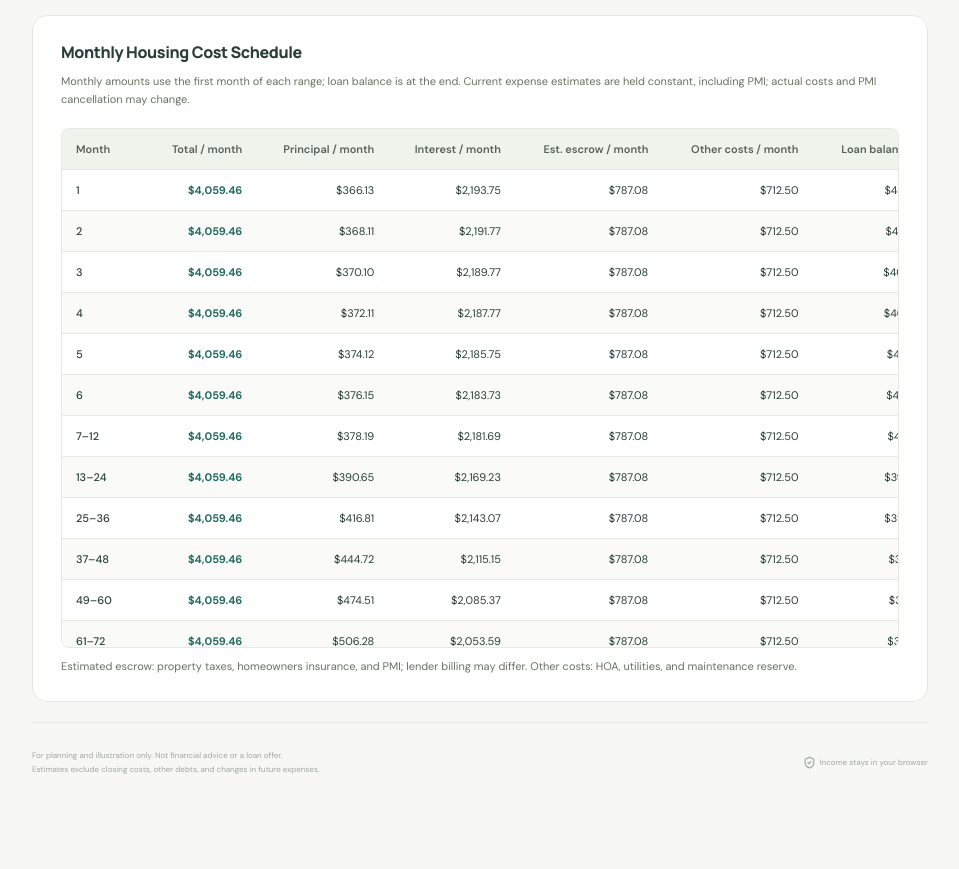
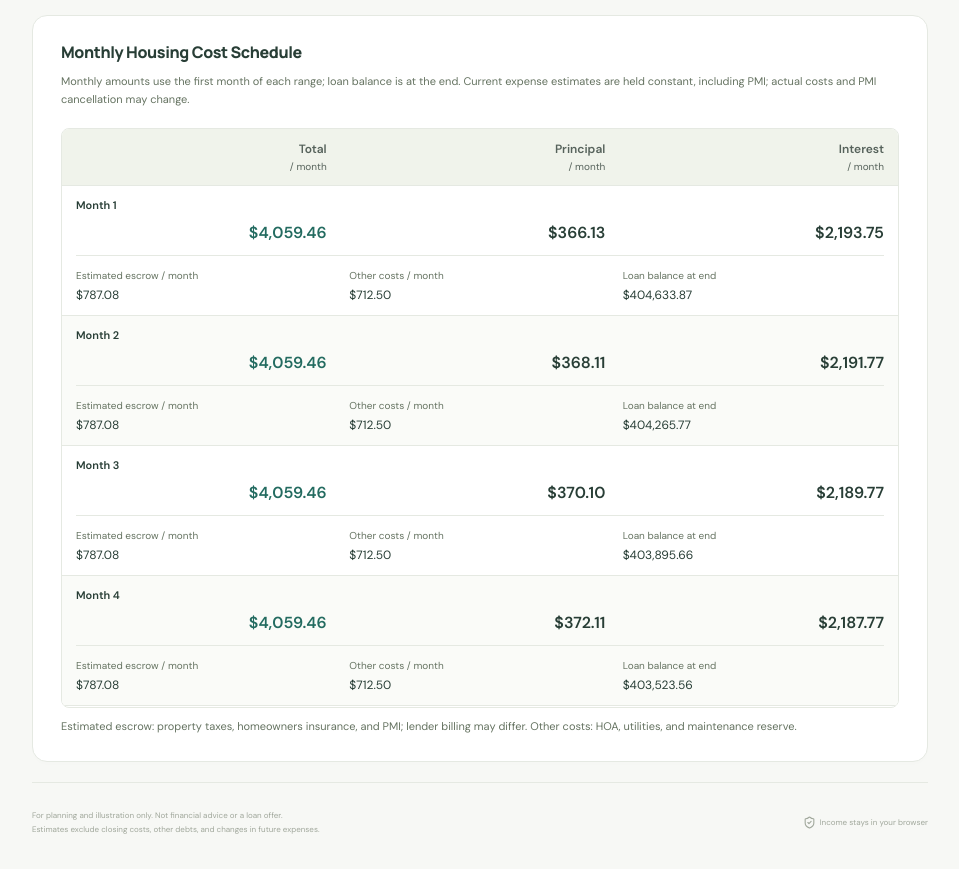
Before and after one commit to bishwashere/house-cost, a Next.js app: page / in a window 1280 px wide. Shown: the part 1920-2789 px from the top of the page, without its empty margins (160-1119 px from the left). Before the commit the page ends 2729 px from the top, so only its background shows below. Built offline with nearby package versions, Linux system fonts and the light colour scheme.

Commit message:
Fit housing schedule into three columns with expenses below

```diff
--- a/app/page.tsx
+++ b/app/page.tsx
@@ -150,11 +150,20 @@ export default function Calculator() {
           <p id="schedule-note" className="schedule-note">Monthly amounts use the first month of each range; loan balance is at the end. Current expense estimates are held constant, including PMI; actual costs and PMI cancellation may change.</p>
           <div className="schedule-scroll" role="region" aria-labelledby="schedule-heading" aria-describedby="schedule-note" tabIndex={0}>
             <table className="schedule-table">
-              <thead><tr><th scope="col">Month</th><th scope="col">Total / month</th><th scope="col">Principal / month</th><th scope="col">Interest / month</th><th scope="col">Est. escrow / month</th><th scope="col">Other costs / month</th><th scope="col">Loan balance at end</th></tr></thead>
-              <tbody>{schedule.map(row => <tr key={row.startMonth}>
-                <th scope="row">{row.startMonth === row.endMonth ? row.startMonth : `${row.startMonth}–${row.endMonth}`}</th>
-                <td className="schedule-total">{currency(result.total, 2)}</td><td>{currency(row.principal, 2)}</td><td>{currency(row.interest, 2)}</td><td>{currency(result.escrow, 2)}</td><td>{currency(result.otherHousing, 2)}</td><td>{currency(row.balance, 2)}</td>
-              </tr>)}</tbody>
+              <thead><tr><th id="schedule-total-label" scope="col">Total<span>/ month</span></th><th id="schedule-principal-label" scope="col">Principal<span>/ month</span></th><th id="schedule-interest-label" scope="col">Interest<span>/ month</span></th></tr></thead>
+              {schedule.map(row => <tbody key={row.startMonth}>
+                <tr className="schedule-period"><th id={`schedule-period-${row.startMonth}`} scope="rowgroup" colSpan={3}>{row.startMonth === row.endMonth ? `Month ${row.startMonth}` : `Months ${row.startMonth}–${row.endMonth}`}</th></tr>
+                <tr className="schedule-amounts">
+                  <td headers={`schedule-total-label schedule-period-${row.startMonth}`} className="schedule-total">{currency(result.total, 2)}</td><td headers={`schedule-principal-label schedule-period-${row.startMonth}`}>{currency(row.principal, 2)}</td><td headers={`schedule-interest-label schedule-period-${row.startMonth}`}>{currency(row.interest, 2)}</td>
+                </tr>
+                <tr><td className="schedule-details" colSpan={3}>
+                  <dl>
+                    <div><dt>Estimated escrow / month</dt><dd>{currency(result.escrow, 2)}</dd></div>
+                    <div><dt>Other costs / month</dt><dd>{currency(result.otherHousing, 2)}</dd></div>
+                    <div><dt>Loan balance at end</dt><dd>{currency(row.balance, 2)}</dd></div>
+                  </dl>
+                </td></tr>
+              </tbody>)}
             </table>
           </div>
           <p className="schedule-note">Estimated escrow: property taxes, homeowners insurance, and PMI; lender billing may differ. Other costs: HOA, utilities, and maintenance reserve.</p>
```
Also changed, not shown: app/globals.css.
